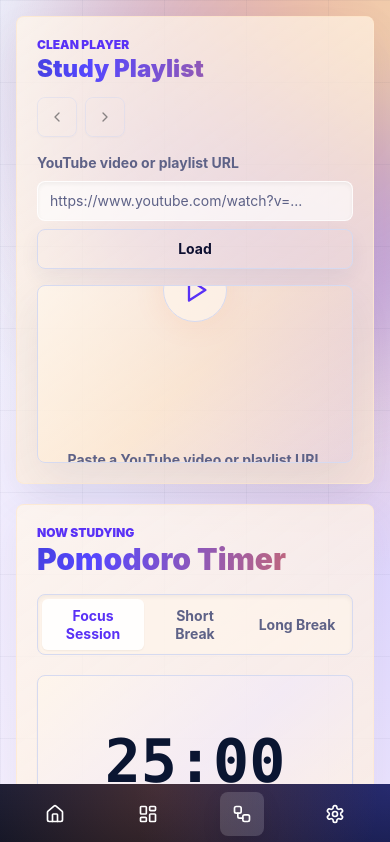
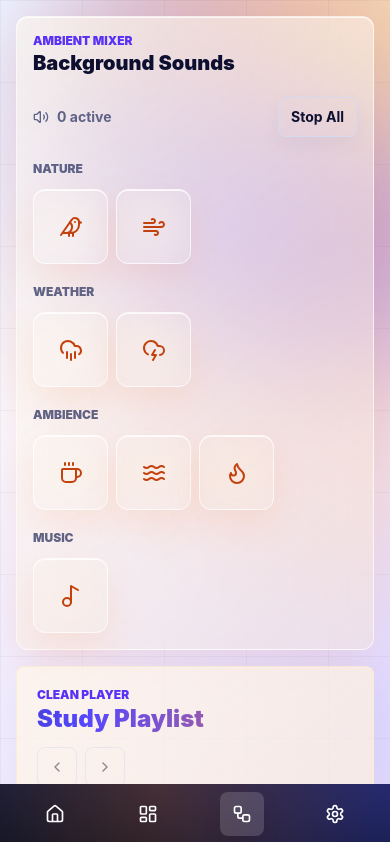
Before and after one commit to akshajdevkv/focusrm, a Next.js app: page /workspace in a window 390 px wide. Shown: the top 842 px of the page. Built offline with nearby package versions, Linux system fonts and the light colour scheme.

Commit message:
Show background sounds on mobile

```diff
--- a/src/features/workspace/ambient-sounds-panel.tsx
+++ b/src/features/workspace/ambient-sounds-panel.tsx
@@ -64,17 +64,18 @@
     <aside
       id="sounds-panel"
       className={cn(
-        "music-glass-panel hover-gradient relative z-10 hidden min-h-0 overflow-hidden border-r p-3 transition-all duration-300 ease-out lg:block",
-        !collapsed && "overflow-y-auto p-5"
+        "music-glass-panel hover-gradient relative z-10 mx-4 mt-4 min-h-0 overflow-visible rounded-xl border p-4 transition-all duration-300 ease-out lg:m-0 lg:block lg:overflow-hidden lg:rounded-none lg:border-y-0 lg:border-l-0 lg:border-r lg:p-3",
+        !collapsed && "lg:overflow-y-auto lg:p-5"
       )}
       aria-label="Background sounds"
     >
-      <div className={cn("flex items-center justify-between gap-3", collapsed && "justify-center")}>
+      <div className={cn("flex items-center justify-between gap-3", collapsed && "lg:justify-center")}>
         <div className={cn("transition-all duration-200", collapsed && "hidden opacity-0")}>
           <p className="text-xs font-black uppercase text-primary">Ambient Mixer</p>
           <h1 className="text-xl font-black">Background Sounds</h1>
         </div>
         <Button
+          className="hidden lg:inline-flex"
           variant="icon"
           aria-label={collapsed ? "Expand background sounds panel" : "Minimize background sounds panel"}
           onClick={onToggleCollapsed}
@@ -109,11 +110,11 @@
         </Button>
       </div>
 
-      <div className={cn("mt-6 grid gap-6 transition-all duration-300", collapsed && "pointer-events-none translate-x-4 opacity-0")}>
+      <div className={cn("mt-6 grid gap-5 transition-all duration-300 sm:grid-cols-2 lg:grid-cols-1 lg:gap-6", collapsed && "lg:pointer-events-none lg:translate-x-4 lg:opacity-0")}>
         {Object.entries(groupedSounds).map(([category, categorySounds]) => (
           <section key={category} className="grid gap-3">
             <h2 className="text-xs font-black uppercase text-muted-foreground">{category}</h2>
-            <div className="grid grid-cols-3 gap-2">
+            <div className="grid grid-cols-4 gap-2 sm:grid-cols-3">
               {categorySounds.map((sound) => {
                 const config = sounds[sound.name] || { enabled: false, volume: 40 };
                 const Icon = soundIcons[sound.name] || Volume2;
```
